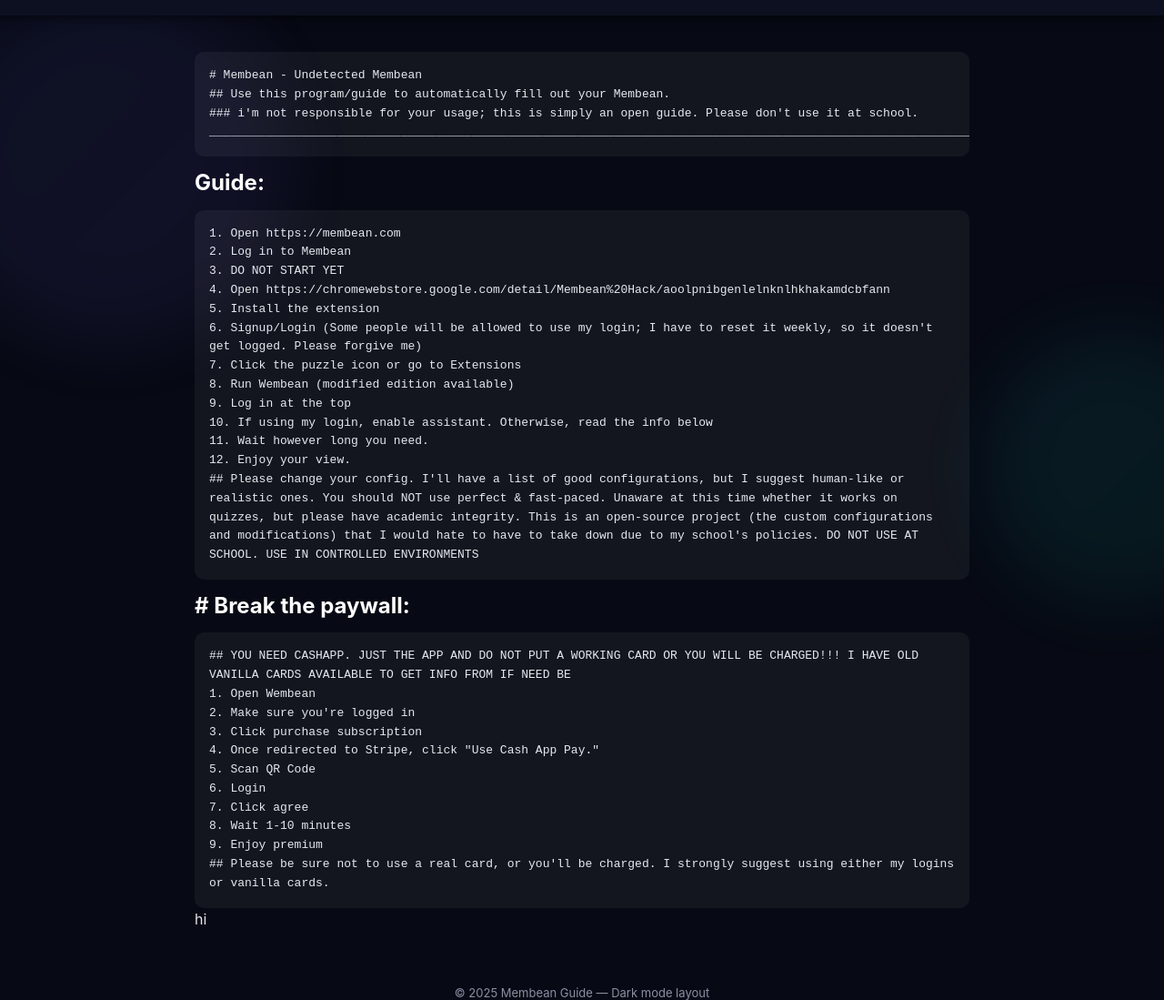
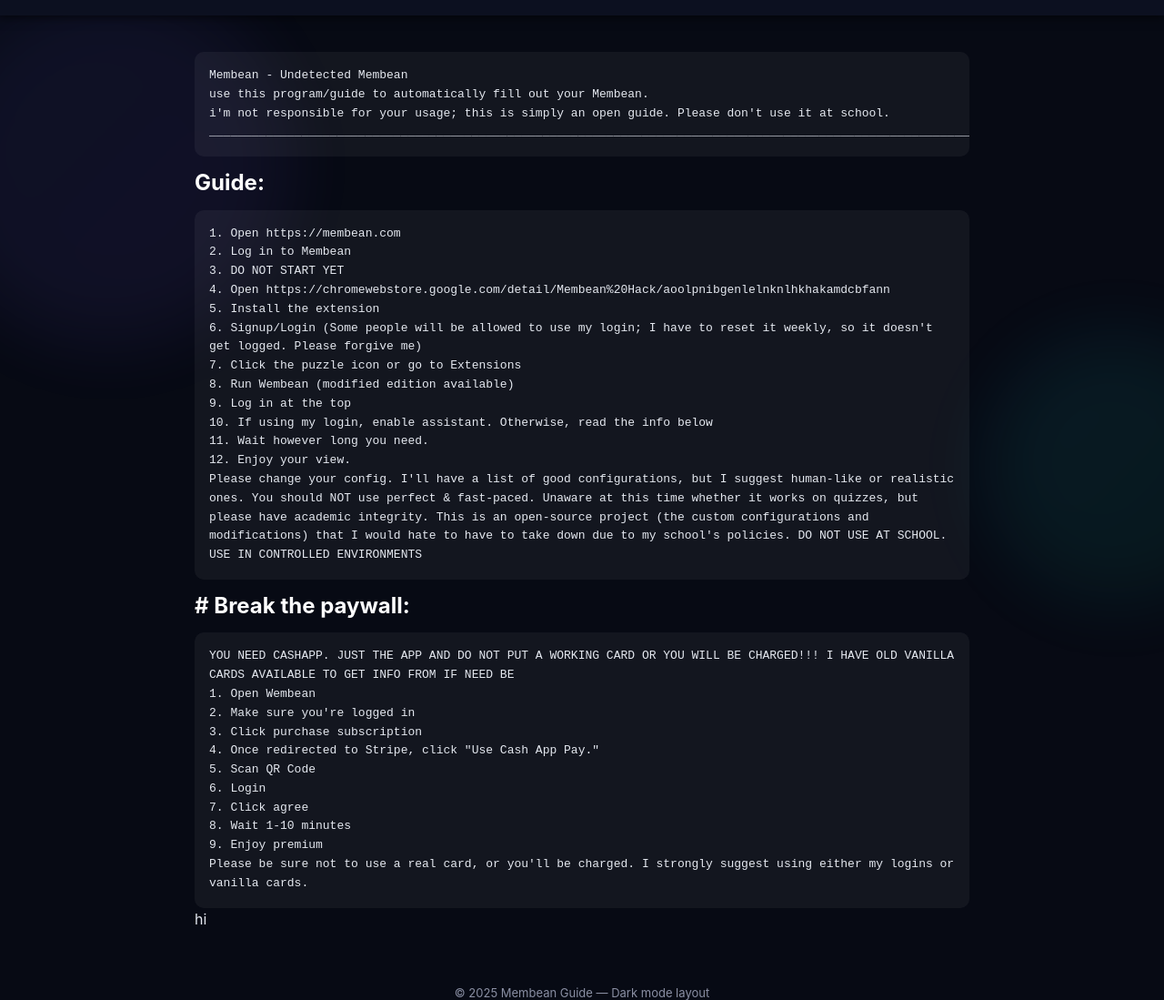
Before and after one commit to MxthyFN/Membean-, a plain HTML site: page index.html in a window 1280 px wide. Shown: the part 49-1148 px from the top of the page at 91% size. Drawn offline with Linux system fonts and the light colour scheme.

Commit message:
Remove markdown formatting from index.html

```diff
--- a/index.html
+++ b/index.html
@@ -70,9 +70,9 @@
 
   <main>
 <pre>
-# Membean - Undetected Membean
-## Use this program/guide to automatically fill out your Membean.
-### i'm not responsible for your usage; this is simply an open guide. Please don't use it at school.
+Membean - Undetected Membean
+use this program/guide to automatically fill out your Membean.
+i'm not responsible for your usage; this is simply an open guide. Please don't use it at school.
 ________________________________________________________________________________________________________________________________
 </pre>
 
@@ -90,12 +90,12 @@ ________________________________________________________________________________
 10. If using my login, enable assistant. Otherwise, read the info below
 11. Wait however long you need.
 12. Enjoy your view.
-## Please change your config. I'll have a list of good configurations, but I suggest human-like or realistic ones. You should NOT use perfect & fast-paced. Unaware at this time whether it works on quizzes, but please have academic integrity. This is an open-source project (the custom configurations and modifications) that I would hate to have to take down due to my school's policies. DO NOT USE AT SCHOOL. USE IN CONTROLLED ENVIRONMENTS
+Please change your config. I'll have a list of good configurations, but I suggest human-like or realistic ones. You should NOT use perfect & fast-paced. Unaware at this time whether it works on quizzes, but please have academic integrity. This is an open-source project (the custom configurations and modifications) that I would hate to have to take down due to my school's policies. DO NOT USE AT SCHOOL. USE IN CONTROLLED ENVIRONMENTS
 </pre>
 
 <h2># Break the paywall:</h2>
 <pre>
-## YOU NEED CASHAPP. JUST THE APP AND DO NOT PUT A WORKING CARD OR YOU WILL BE CHARGED!!! I HAVE OLD VANILLA CARDS AVAILABLE TO GET INFO FROM IF NEED BE
+YOU NEED CASHAPP. JUST THE APP AND DO NOT PUT A WORKING CARD OR YOU WILL BE CHARGED!!! I HAVE OLD VANILLA CARDS AVAILABLE TO GET INFO FROM IF NEED BE
 1. Open Wembean
 2. Make sure you're logged in
 3. Click purchase subscription
@@ -105,7 +105,7 @@ ________________________________________________________________________________
 7. Click agree
 8. Wait 1-10 minutes
 9. Enjoy premium
-## Please be sure not to use a real card, or you'll be charged. I strongly suggest using either my logins or vanilla cards.
+Please be sure not to use a real card, or you'll be charged. I strongly suggest using either my logins or vanilla cards.
 </pre>
 
 <p>hi</p>
```
